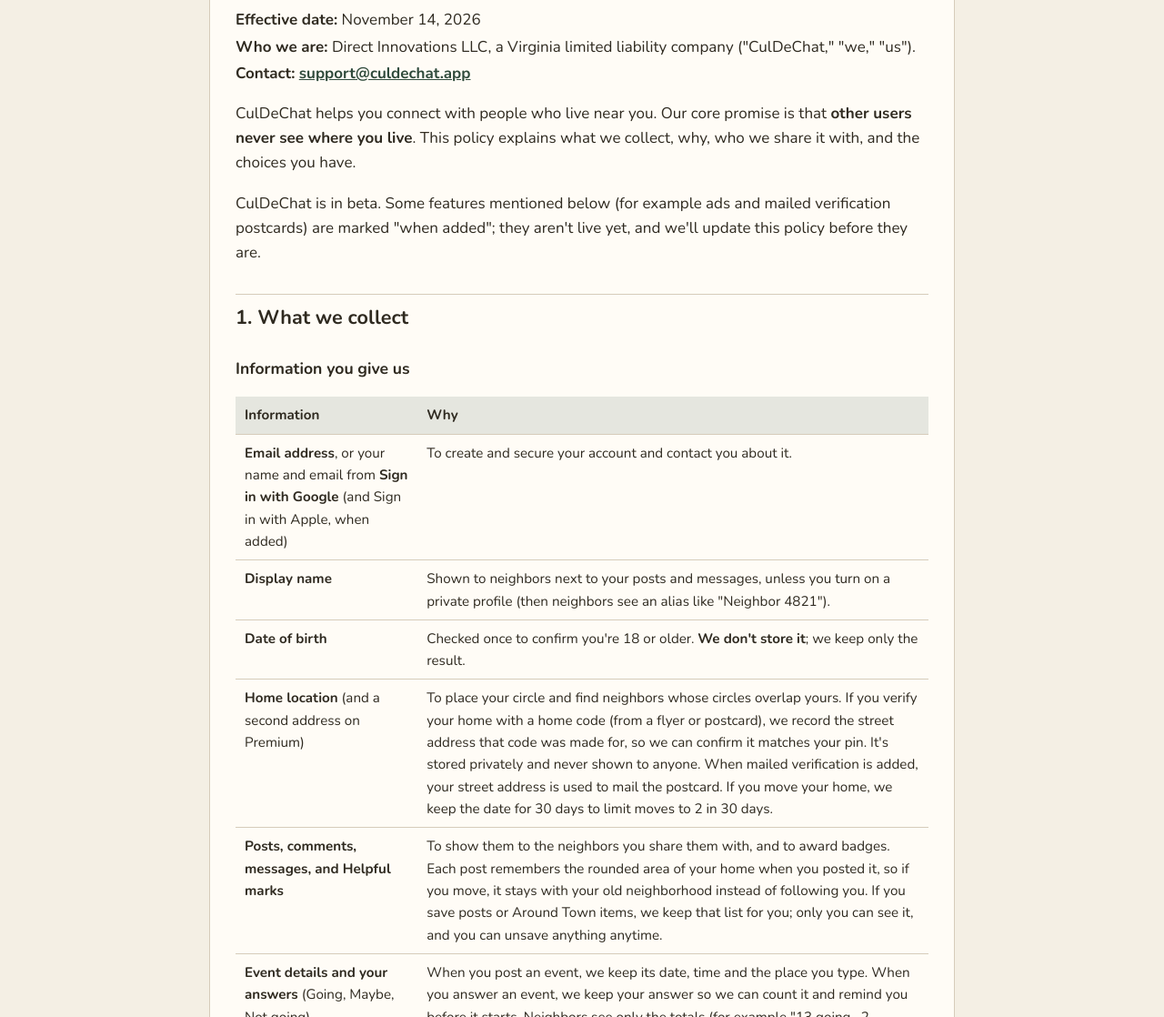
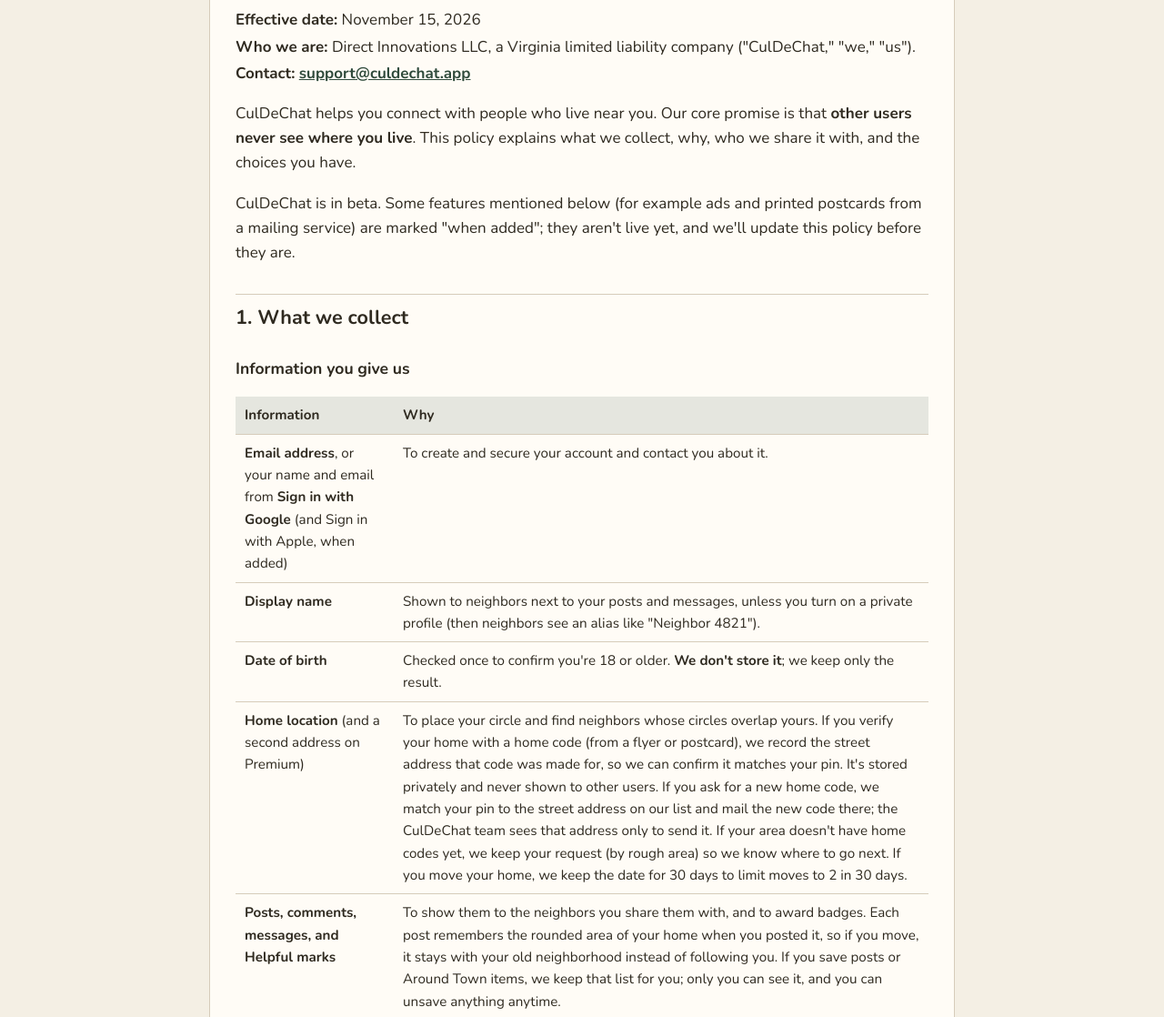
Before and after one commit to svkopecky/culdechat-site, a plain HTML site: page privacy.html in a window 1280 px wide. Shown: the part 163-1281 px from the top of the page at 91% size. Drawn offline with nearby package versions, Linux system fonts and the light colour scheme.

Commit message:
Add files via upload

```diff
--- a/privacy.html
+++ b/privacy.html
@@ -18,11 +18,11 @@
 </header>
 <main class="doc">
 <h1>CulDeChat Privacy Policy</h1>
-<p><strong>Effective date:</strong> November 14, 2026</p>
+<p><strong>Effective date:</strong> November 15, 2026</p>
 <p><strong>Who we are:</strong> Direct Innovations LLC, a Virginia limited liability company ("CulDeChat," "we," "us").</p>
 <p><strong>Contact:</strong> <a href="mailto:support@culdechat.app">support@culdechat.app</a></p>
 <p>CulDeChat helps you connect with people who live near you. Our core promise is that <strong>other users never see where you live</strong>. This policy explains what we collect, why, who we share it with, and the choices you have.</p>
-<p>CulDeChat is in beta. Some features mentioned below (for example ads and mailed verification postcards) are marked "when added"; they aren't live yet, and we'll update this policy before they are.</p>
+<p>CulDeChat is in beta. Some features mentioned below (for example ads and printed postcards from a mailing service) are marked "when added"; they aren't live yet, and we'll update this policy before they are.</p>
 <hr />
 <h2>1. What we collect</h2>
 <h3>Information you give us</h3>
@@ -48,7 +48,7 @@
 </tr>
 <tr>
 <td><strong>Home location</strong> (and a second address on Premium)</td>
-<td>To place your circle and find neighbors whose circles overlap yours. If you verify your home with a home code (from a flyer or postcard), we record the street address that code was made for, so we can confirm it matches your pin. It's stored privately and never shown to anyone. When mailed verification is added, your street address is used to mail the postcard. If you move your home, we keep the date for 30 days to limit moves to 2 in 30 days.</td>
+<td>To place your circle and find neighbors whose circles overlap yours. If you verify your home with a home code (from a flyer or postcard), we record the street address that code was made for, so we can confirm it matches your pin. It's stored privately and never shown to other users. If you ask for a new home code, we match your pin to the street address on our list and mail the new code there; the CulDeChat team sees that address only to send it. If your area doesn't have home codes yet, we keep your request (by rough area) so we know where to go next. If you move your home, we keep the date for 30 days to limit moves to 2 in 30 days.</td>
 </tr>
 <tr>
 <td><strong>Posts, comments, messages, and Helpful marks</strong></td>
@@ -122,6 +122,7 @@
 <li>Other users <strong>never</strong> see your home, your address, or your exact location.</li>
 <li>To decide whose circles overlap, our servers use your home <strong>rounded to an area of about 500 feet</strong>, so even someone who keeps shrinking their circle can't pinpoint your house.</li>
 <li>Your exact location is stored separately and used only by our servers.</li>
+<li>To manage home codes, the CulDeChat team can see which addresses in a neighborhood have verified and which were mailed a new code. This is never shown to other users.</li>
 <li>Searching an address in the app never reveals whether a CulDeChat member lives there.</li>
 </ul>
 <hr />
```
